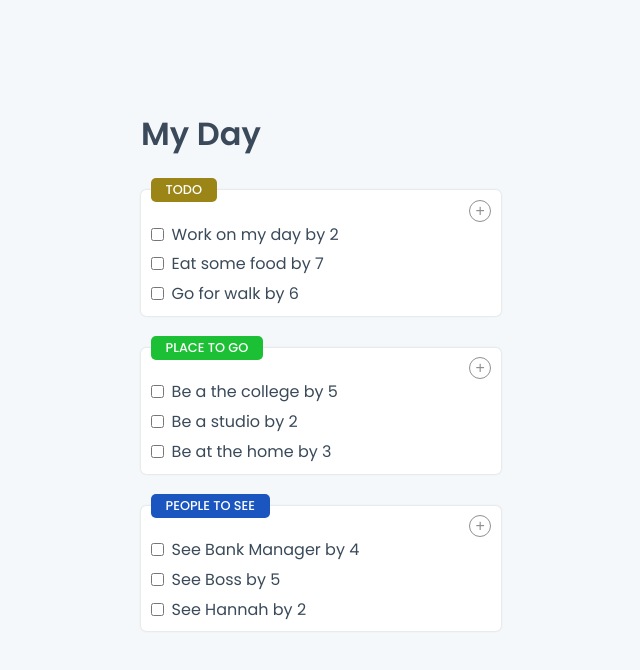
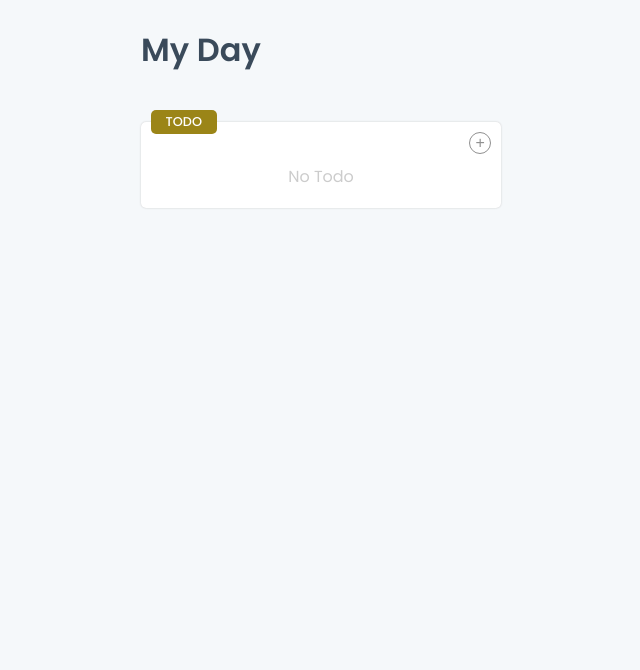
Before and after one commit to IshmaelKargbo/my-day, a React (Create React App) app: page / in a window 1280 px wide. Shown: the top 670 px of the page, without its empty margins (319-959 px from the left). Built offline with nearby package versions, Linux system fonts and the light colour scheme.

Commit message:
add todo
1. create a task interface
2. create a todo class
3. create task row components
4. create todos components

```diff
--- a/src/App.tsx
+++ b/src/App.tsx
@@ -1,42 +1,14 @@
-import { useState } from "react";
-import { NewTodo } from "./components/NewTodo";
+import { Todos } from "./components/Todos";
 
 function App() {
-  const [todo, setTodo] = useState(false);
 
-  const newTodoFN = () => {
-    setTodo(true);
-  }
-
-  const closeTodoFN = () => {
-    setTodo(false);
-  }
 
   return (
     <div className="app">
       <main className='main-container'>
         <h1 className='title'>My Day</h1>
-        <section className='task-container'>
-          <h4 className='title todo'>TODO</h4>
-          <div className='header'>
-            <button onClick={newTodoFN} className='add-btn'>+</button>
-          </div>
-          <ul className="list">
-            <li className="row">
-              <input id="task1" type="checkbox" />
-              <label htmlFor="task1" className="task">Work on my day by 2</label>
-            </li>
-            <li className="row">
-              <input id="task1" type="checkbox" />
-              <label htmlFor="task1" className="task">Eat some food by 7</label>
-            </li>
-            <li className="row">
-              <input id="task1" type="checkbox" />
-              <label htmlFor="task1" className="task">Go for walk by 6</label>
-            </li>
-          </ul>
-        </section>
-        <section className='task-container'>
+        <Todos />
+        {/* <section className='task-container'>
           <h4 className='title place'>PLACE TO GO</h4>
           <div className='header'>
             <button className='add-btn'>+</button>
@@ -75,9 +47,8 @@ function App() {
               <label htmlFor="task1" className="task">See Hannah by 2</label>
             </li>
           </ul>
-        </section>
+        </section> */}
       </main>
-      <NewTodo visible={todo} onClose={closeTodoFN} />
     </div>
   );
 }
--- /dev/null
+++ b/src/components/AddTodo.tsx
@@ -0,0 +1,47 @@
+import { useState } from "react";
+import { AddProps } from "../interface";
+import { newTask, Task } from "../interface/task";
+import { Todo } from "../model/todo";
+import { Modal } from "./Modal";
+
+export const AddTodo = ({ visible, onClose = () => { }, onSave }: AddProps) => {
+    const [form, setForm] = useState<Task>(newTask)
+
+    const handleTask = ({ target }: any) => {
+        setForm({
+            ...form,
+            task: target.value
+        });
+    }
+
+    const handleDate = ({ target }: any) => {
+        setForm({
+            ...form,
+            date: target.value
+        });
+    }
+
+    const handleSubmit = (e: any) => {
+        e.preventDefault();
+
+        const todo = Todo.newTodo(form);
+        setForm(newTask);
+        onSave(todo);
+    }
+
+    return <Modal title="New Todo" visible={visible} onClose={onClose}>
+        <form onSubmit={handleSubmit}>
+            <div className="form-field">
+                <label htmlFor="todo">Todo</label>
+                <input value={form.task} onChange={handleTask} className="form-input" id="todo" type="text" placeholder="todo" />
+            </div>
+            <div className="form-field">
+                <label htmlFor="date">Date</label>
+                <input value={form.date} onChange={handleDate} className="form-input" id="date" type="date" />
+            </div>
+            <div className="footer">
+                <button type="submit" className="btn-primary">Add Todo</button>
+            </div>
+        </form>
+    </Modal>
+}
--- a/src/components/NewTodo.tsx
+++ /dev/null
@@ -1,19 +0,0 @@
-import { Modal } from "./Modal"
-
-export const NewTodo = ({visible, onClose = () => {}}: any) => {
-    return <Modal title="New Todo" visible={visible} onClose={onClose}>
-        <form className="">
-            <div className="form-field">
-                <label htmlFor="todo">Todo</label>
-                <input className="form-input" id="todo" type="text" placeholder="todo" />
-            </div>
-            <div className="form-field">
-                <label htmlFor="date">Date</label>
-                <input className="form-input" id="date" type="date" />
-            </div>
-            <div className="footer">
-                <button className="btn-primary">Add Todo</button>
-            </div>
-        </form>
-    </Modal>
-}
--- /dev/null
+++ b/src/components/Task.tsx
@@ -0,0 +1,14 @@
+import { Task } from "../interface/task";
+
+interface Prop {
+    task: Task
+}
+
+export const TaskRow = ({ task }: Prop) => {
+    const handleState = ({ target }: any) => {}
+
+    return <div className="row">
+        <input id="task1" checked={task.state} onChange={handleState} type="checkbox" />
+        <label htmlFor="task1" className="task">{task.task}</label>
+    </div>
+}
--- /dev/null
+++ b/src/components/Todos.tsx
@@ -0,0 +1,46 @@
+import { useState } from "react";
+import { Task } from "../interface/task";
+import { AddTodo } from "./AddTodo";
+import { TaskRow } from "./Task";
+
+export const Todos = () => {
+    const [visible, setVisible] = useState(false);
+    const [tasks, setTasks] = useState<Array<Task>>([]);
+
+    const add = () => {
+        setVisible(true);
+    }
+
+    const onClose = () => {
+        setVisible(false);
+    }
+
+    const todoSave = (task: Task) => {
+        setVisible(false);
+        tasks.push(task);
+        setTasks(tasks);
+    }
+
+    return <>
+        <section className='task-container'>
+            <h4 className='title todo'>TODO</h4>
+            <div className='header'>
+                <button onClick={add} className='add-btn'>+</button>
+            </div>
+            <ul className="list">
+                {
+                    tasks.map((task, key) => (
+                        <li key={key}>
+                            <TaskRow task={task} />
+                        </li>
+                    ))
+                }
+            </ul>
+            {
+                tasks.length === 0 ? <p className="empty">No Todo</p> : null
+            }
+        </section>
+
+        <AddTodo onSave={todoSave} visible={visible} onClose={onClose} />
+    </>
+}
--- a/src/index.scss
+++ b/src/index.scss
@@ -110,10 +110,11 @@ body {
     height: 100%;
     width: 360px;
     margin: 0 auto;
-    padding-top: 100px;
+    padding-top: 1rem;
     .title {
         color: $textColor;
         font-weight: 600;
+        margin-bottom: 3rem;
     }
 }
 
@@ -164,4 +165,10 @@ body {
             margin-bottom: 0;
         }
     }
+    .empty {
+        text-align: center;
+        color: #ccc;
+        font-size: 1rem;
+        margin: 10px 0;
+    }
 }
--- /dev/null
+++ b/src/interface/index.ts
@@ -0,0 +1,5 @@
+export interface AddProps {
+    visible: boolean;
+    onClose: Function;
+    onSave: Function;
+}
--- /dev/null
+++ b/src/interface/task.ts
@@ -0,0 +1,16 @@
+export const today = () => {
+    const dates = new Date().toLocaleDateString().split("/");
+    return dates.reverse().join("-");
+}
+
+export interface Task {
+    task: string
+    date: string
+    state: boolean
+}
+
+export const newTask: Task = {
+    task: "",
+    date: today(),
+    state: false
+}
--- /dev/null
+++ b/src/model/todo.ts
@@ -0,0 +1,74 @@
+import { Task, today } from "../interface/task";
+
+export class Todo {
+    private _task: string = "";
+    private _date: string = today();
+    private _state: boolean = false;
+
+    static newTodo(task: Task): Todo {
+        const todo = new Todo();
+
+        todo.setState = task.state;
+        todo.setTask = task.task;
+        todo.setDate = task.date;
+
+        return todo;
+    }
+
+    static initTodo(): Todo {
+        return new Todo();
+    }
+
+    static fromString(data: string): Todo {
+        const task: Task = JSON.parse(data);
+        const todo = new Todo();
+
+        todo.setState = task.state;
+        todo.setTask = task.task;
+        todo.setDate = task.date;
+
+        return todo;
+    }
+
+    get task(): string {
+        return this._task;
+    }
+
+    get date(): string {
+        return this._date;
+    }
+
+    get state(): boolean {
+        return this._state;
+    }
+
+    get toString(): string {
+        const task = {
+            task: this._task,
+            date: this._date,
+            state: this._state
+        }
+
+        return JSON.stringify(task);
+    }
+
+    get data(): Task {
+        return {
+            date: this._date,
+            task: this._task,
+            state: this._state
+        }
+    }
+
+    set setTask(v: any) {
+        this._task = v;
+    }
+
+    set setDate(v: string) {
+        this._date = v;
+    }
+
+    set setState(v: boolean) {
+        this._state = v;
+    }
+}
```
